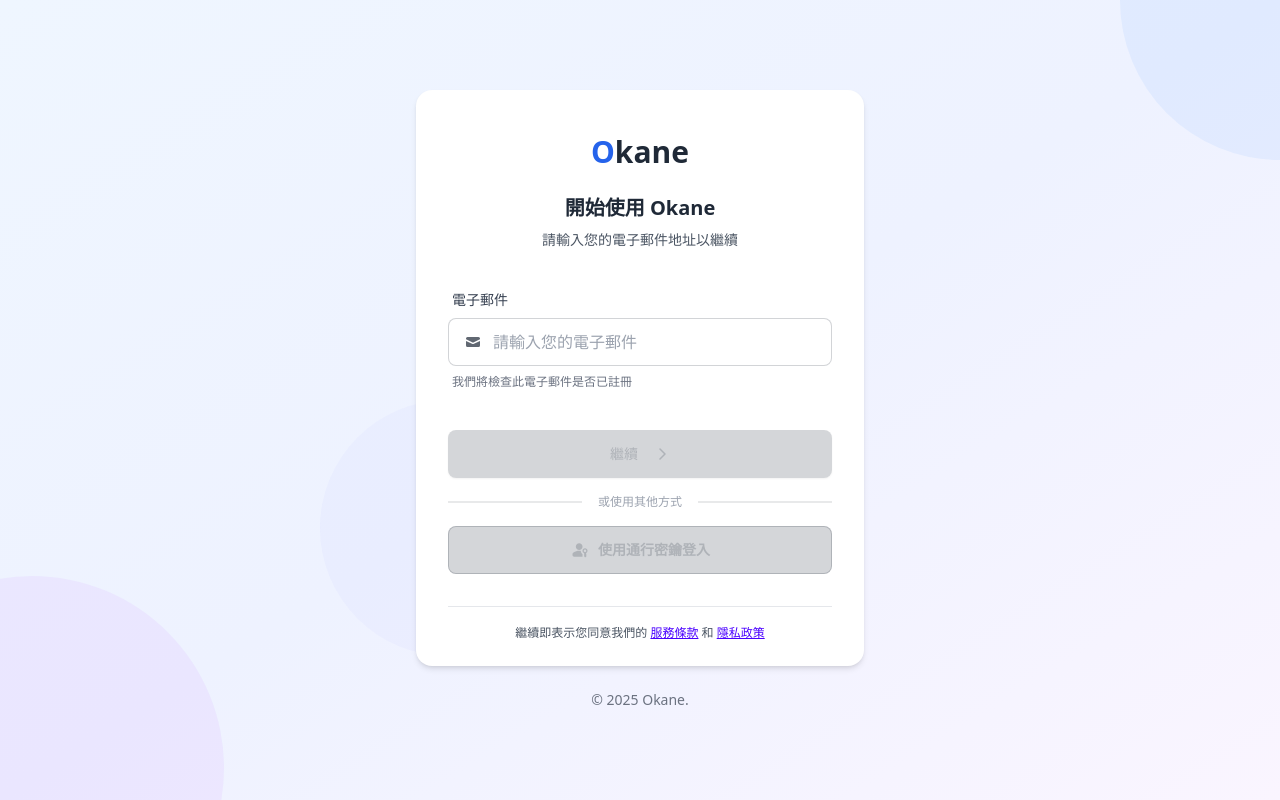
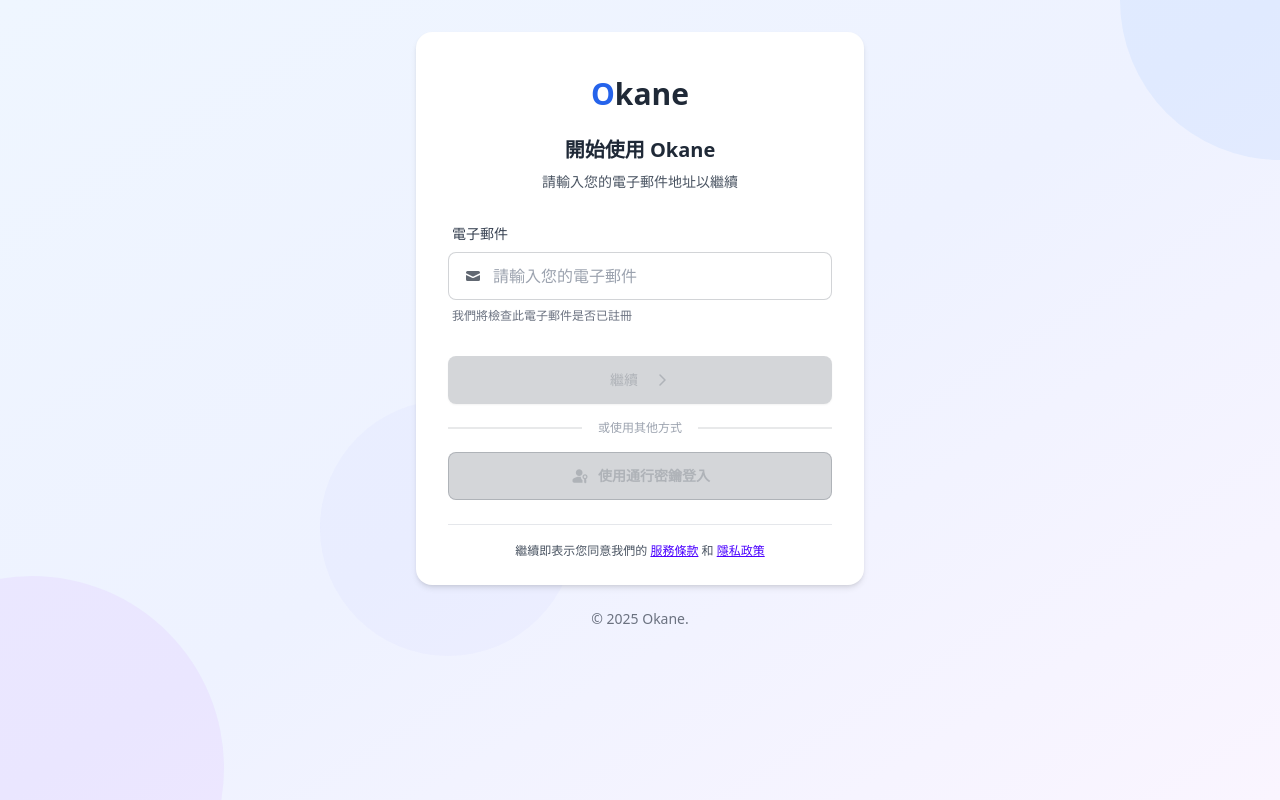
Before and after one commit to r0930514/Okane, a React (Vite) app in the folder frontend/: page /login in a window 1280 px wide. Built offline with nearby package versions, Linux system fonts and the light colour scheme; no server answers.

Commit message:
feat: 調整 AuthPage、LoginPage 和 PasswordPage 元件的樣式，減少間距以改善佈局

```diff
--- a/frontend/src/pages/AuthPages/AuthPage.jsx
+++ b/frontend/src/pages/AuthPages/AuthPage.jsx
@@ -8,7 +8,7 @@
     const [email, setEmail] = useState('');
 
     return (
-        <div className="min-h-screen flex justify-center items-center bg-gradient-to-br from-blue-50 via-indigo-50 to-purple-50 px-4">
+        <div className="min-h-screen flex justify-center items-start bg-gradient-to-br from-blue-50 via-indigo-50 to-purple-50 px-4 py-4 sm:py-8">
             {/* 背景裝飾元素 */}
             <div className="absolute inset-0 overflow-hidden pointer-events-none">
                 <div className="absolute -top-40 -right-40 w-80 h-80 bg-blue-400 rounded-full opacity-10"></div>
--- a/frontend/src/pages/AuthPages/components/LoginPage.jsx
+++ b/frontend/src/pages/AuthPages/components/LoginPage.jsx
@@ -64,7 +64,7 @@
     const handleKeyPress = createKeyPressHandler(handleContinue);
 
     return (
-        <div className="card-body px-6 pt-2 pb-6 space-y-6">
+        <div className="card-body px-6 pt-2 pb-6 space-y-4">
             {/* 頁面標題 */}
             <div className="text-center">
                 <h2 className="text-xl font-semibold text-gray-800 mb-2">開始使用 Okane</h2>
--- a/frontend/src/pages/AuthPages/components/PasswordPage.jsx
+++ b/frontend/src/pages/AuthPages/components/PasswordPage.jsx
@@ -53,7 +53,7 @@
     };
 
     return (
-        <div className="card-body px-6 pt-2 pb-6 space-y-6">
+        <div className="card-body px-6 pt-2 pb-6 space-y-4">
             {/* 頁面標題 */}
             <div className="text-center">
                 <h2 className="text-xl font-semibold text-gray-800 mb-2">歡迎回來！</h2>
@@ -160,7 +160,7 @@
             </div>
 
             {/* 底部操作 */}
-            <div className="flex justify-between items-center pt-4 border-t border-gray-200">
+            <div className="flex justify-between items-center pt-2 border-t border-gray-200">
                 <Link to="/login" className="btn btn-ghost btn-sm gap-2">
                     <CaretLeft weight="bold" className="h-4 w-4" />
                     使用其他帳號
```
